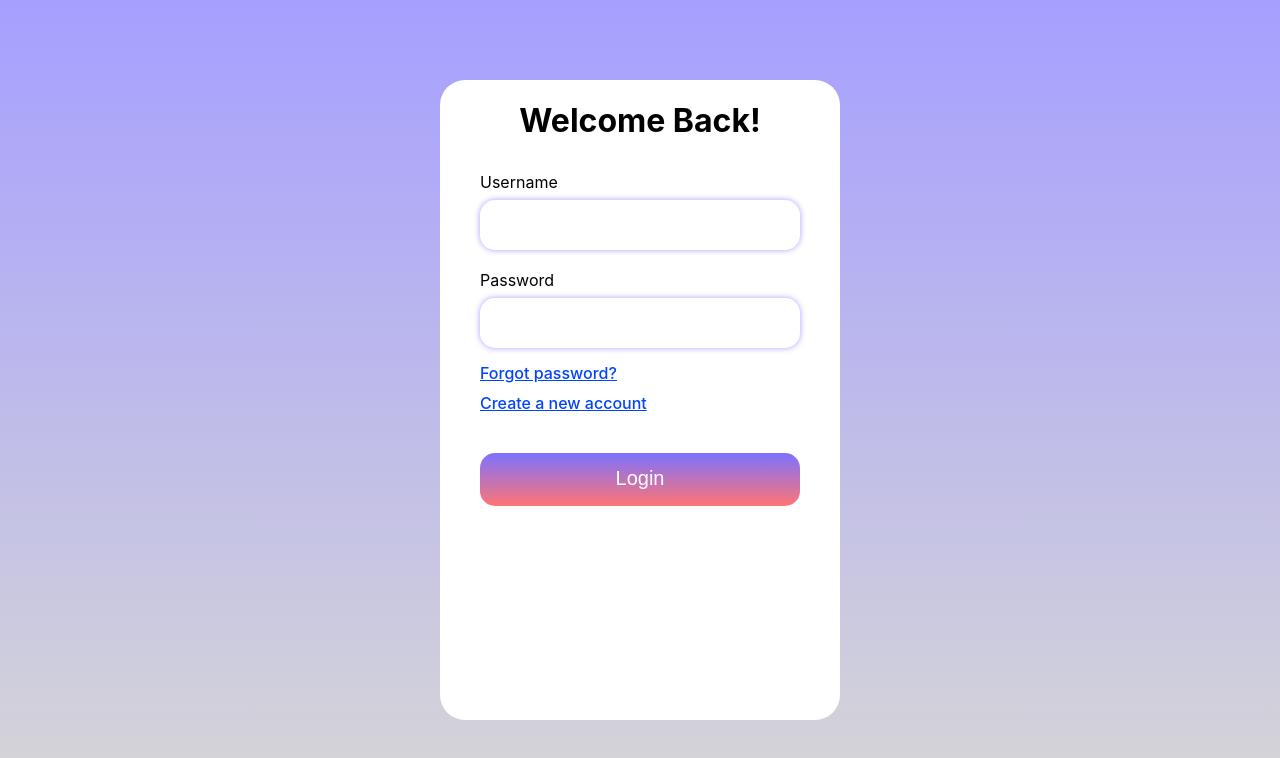
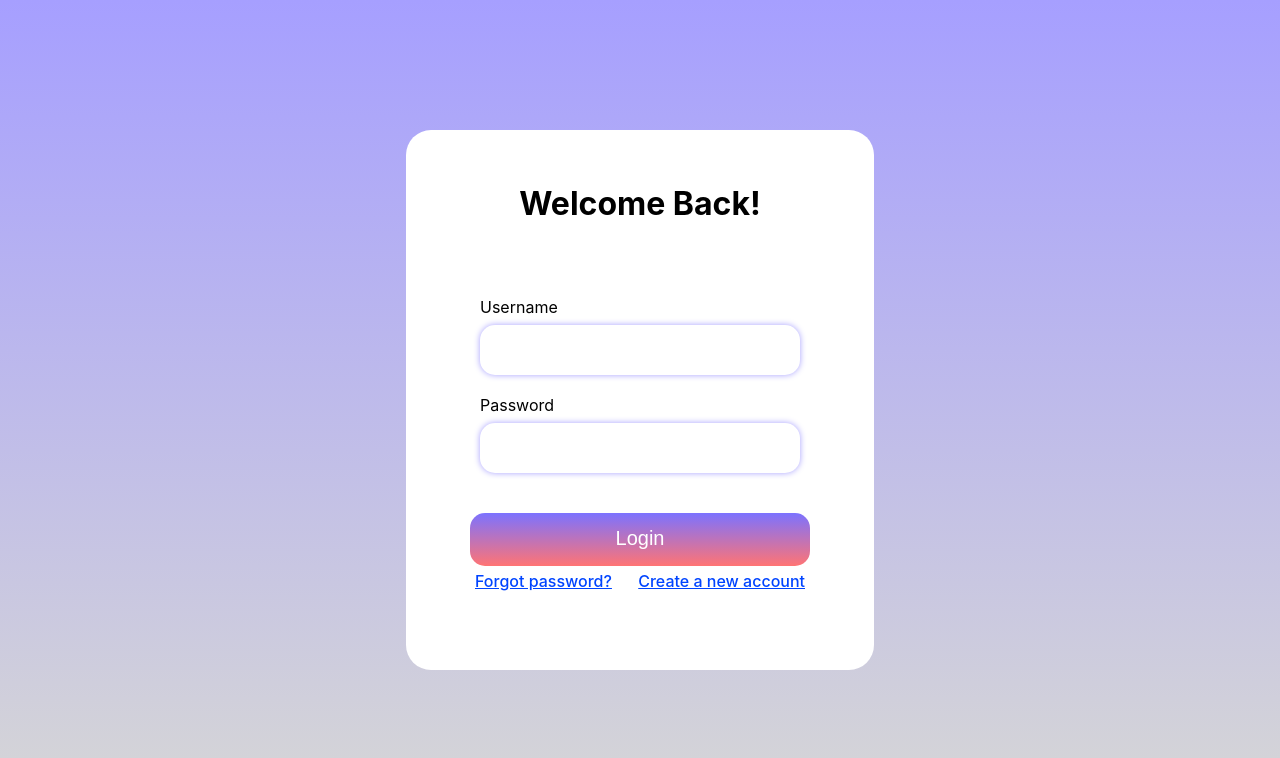
Before and after one commit to Anjana091/Doctor-Appoinment-User-Module, a React (Create React App) app: page / in a window 1280 px wide. Shown: the top 758 px of the page. Built offline with nearby package versions, Linux system fonts and the light colour scheme.

Commit message:
Added signup and cards

```diff
--- a/package.json
+++ b/package.json
@@ -3,12 +3,16 @@
   "version": "0.1.0",
   "private": true,
   "dependencies": {
+    "@emotion/react": "^11.11.1",
+    "@emotion/styled": "^11.11.0",
+    "@mui/material": "^5.13.5",
     "@testing-library/jest-dom": "^5.16.5",
     "@testing-library/react": "^13.4.0",
     "@testing-library/user-event": "^13.5.0",
     "gapi-script": "^1.2.0",
     "react": "^18.2.0",
     "react-dom": "^18.2.0",
+    "react-router-dom": "^6.13.0",
     "react-scripts": "5.0.1",
     "web-vitals": "^2.1.4"
   },
--- a/src/App.js
+++ b/src/App.js
@@ -1,11 +1,18 @@
-import './App.css';
-import LoginForm from './components/loginform';
+import { BrowserRouter as Router, Routes, Route } from "react-router-dom";
+import "./App.css";
+import Home from "./components/Home";
+import LoginForm from "./components/loginform";
 
 function App() {
   return (
-    <div className="App">
-      <LoginForm />
-    </div>
+    <Router>
+      <div className="App">
+        <Routes>
+          <Route path="/" element={<LoginForm />} />
+          <Route path="/home" element={<Home />} />
+        </Routes>
+      </div>
+    </Router>
   );
 }
 
--- /dev/null
+++ b/src/components/Home.js
@@ -0,0 +1,73 @@
+import React, { useEffect, useState } from "react";
+import {
+  Card,
+  CardContent,
+  Typography,
+  Button,
+  CardActions,
+  Box,
+} from "@mui/material";
+import axios from "axios";
+
+const DoctorCard = () => {
+  const [doctorData, setDoctorData] = useState([]);
+
+  useEffect(() => {
+    const fetchData = async () => {
+      try {
+        const response = await axios.get("http://localhost:3001/doctor/all");
+        setDoctorData(response.data.data.doctors);
+      } catch (error) {
+        console.log(error);
+      }
+    };
+
+    fetchData();
+  }, []);
+
+  return (
+    <div
+      style={{
+        display: "flex",
+        flexWrap: "wrap",
+        justifyContent: "center",
+      }}
+    >
+      {doctorData.map((doctor) => (
+        <Card
+          key={doctor.doctorNo}
+          sx={{
+            width: "300px",
+            height: "100%",
+            margin: "1rem",
+            backgroundImage:
+              "linear-gradient(135deg, #6a1b9a 0%, #4a148c 100%)",
+            color: "white",
+            transition: "transform 0.2s",
+            "&:hover": {
+              transform: "scale(1.05)",
+            },
+            "@media (max-width: 600px)": {
+              width: "100%",
+            },
+          }}
+        >
+          <CardContent>
+            <Typography variant="h6">{doctor.fullname}</Typography>
+            <Typography variant="body2" color="inherit">
+              {doctor.Specialty}
+            </Typography>
+          </CardContent>
+          <CardActions>
+            <Box sx={{ flexGrow: 1 }} />
+            <Button variant="contained" color="secondary">
+              Book Appointment
+            </Button>
+          </CardActions>
+        </Card>
+      ))}
+    </div>
+  );
+};
+
+export default DoctorCard;
--- a/src/components/loginform.css
+++ b/src/components/loginform.css
@@ -4,63 +4,116 @@
   justify-content: center;
   min-width: 100vw;
   min-height: 100vh;
-    background:linear-gradient(rgb(166, 159, 255), rgb(214, 214, 214));
+  background: linear-gradient(rgb(166, 159, 255), rgb(214, 214, 214));
 }
 
-  .loginContainer{
+.loginContainer {
   display: flex;
   flex-direction: column;
   align-items: center;
-    width: 25em;
-    height: 80vh;
+  width: auto;
+  max-width: 90vw;
+  height: auto;
   background-color: rgb(255, 255, 255);
   border-radius: 25px;
+  padding: 2em;
 }
+
 .input-container {
   display: flex;
   flex-direction: column;
   gap: 8px;
   margin: 10px;
 }
-  .input-container input{
+
+.input-container input {
   height: 1.5em;
   width: 15em;
+  max-width: 100%;
   border-radius: 15px;
   border-width: 15px;
-    border:white;
+  border: none;
   box-shadow: 0 0 6px rgb(166, 159, 255);
   outline: none;
-    padding:10px;
+  padding: 10px;
   font-size: 20px;
 }
-  input:focus{
+
+input:focus {
   box-shadow: 0 1px 1px rgba(229, 103, 23, 0.075) inset, 0 0 16px rgb(125, 115, 255);
-    outline: 0 none;
+  outline: none;
 }
-  a{
+
+a {
   color: rgb(0, 68, 255);
   font-weight: 500;
   margin: 5px;
   cursor: pointer;
   align-self: baseline;
-    margin-left: 40px;
 }
+
+.forgot-password-container {
+  display: flex;
+  justify-content: space-between;
+  align-items: center;
+  width: 100%;
+  margin-bottom: 10px;
+}
+
+.signup-container,
+.signin-container {
+  width: 100%;
+  margin-top: 20px;
+}
+
+.signupBut,
 .loginBut {
   height: 4em;
-    width: 24em;
-    margin: 10px;
-    margin-top: 35px;
+  width: 100%;
+  max-width: 100%;
+  margin-top: 10px;
   border-radius: 15px;
-    background:linear-gradient(rgb(124, 114, 255), rgb(255, 116, 116));
+  background: linear-gradient(rgb(124, 114, 255), rgb(255, 116, 116));
   border: none;
-    transition: all .2s ease-in-out;
+  transition: all 0.2s ease-in-out;
 }
-  .loginBut:hover{
+
+.signupBut:hover,
+.loginBut:hover {
   transform: scale(1.1);
   box-shadow: 0 0 12px rgb(199, 199, 199);
 }
-  .loginBut p{
-    color:white;
+
+.signupBut p,
+.loginBut p {
+  color: white;
   font-size: 20px;
   margin-top: 13px;
 }
+
+@media (max-width: 600px) {
+  .input-container input {
+    width: 100%;
+  }
+
+  .signupBut,
+  .loginBut {
+    width: 100%;
+  }
+}
+
+.loginContainer form {
+  display: flex;
+  flex-direction: column;
+  align-items: center;
+  width: auto;
+  max-width: 90vw;
+  height: auto;
+  background-color: rgb(255, 255, 255);
+  border-radius: 25px;
+  padding: 2em;
+}
+
+.loginContainer h1 {
+  margin-bottom: 1em;
+}
--- a/src/components/loginform.js
+++ b/src/components/loginform.js
@@ -1,31 +1,130 @@
+import React, { useState } from "react";
 import "./loginform.css";
 
-function loginform() {
+function LoginForm() {
+  const [isSignUp, setIsSignUp] = useState(false);
+  const [password, setPassword] = useState("");
+  const [confirmPassword, setConfirmPassword] = useState("");
+
+  const handleSignUpClick = () => {
+    setIsSignUp(true);
+  };
+
+  const handleSignInClick = () => {
+    setIsSignUp(false);
+  };
+
+  const handleFormSubmit = (e) => {
+    e.preventDefault();
+    // Handle form submission logic
+    if (isSignUp) {
+      // Additional validation for signup form
+      if (password !== confirmPassword) {
+        alert("Password and confirm password do not match");
+        return;
+      }
+      // Continue with signup logic
+    } else {
+      // Continue with login logic
+    }
+  };
+
+  const handlePasswordChange = (e) => {
+    setPassword(e.target.value);
+  };
+
+  const handleConfirmPasswordChange = (e) => {
+    setConfirmPassword(e.target.value);
+  };
+
   return (
     <div className="App">
       <div className="loginContainer">
-        <h1>Welcome Back!</h1>
+        <h1>{isSignUp ? "Create an Account" : "Welcome Back!"}</h1>
 
-        <div className="input-container">
-          <label>Username </label>
-          <input type="text" name="uname" required />
-          {/* {renderErrorMessage("uname")} */}
-        </div>
-        <div className="input-container">
-          <label>Password </label>
-          <input type="password" name="pass" required />
-          {/* {renderErrorMessage("pass")} */}
-        </div>
+        <form onSubmit={handleFormSubmit}>
+          <div className="input-container">
+            <label>Username</label>
+            <input type="text" name="uname" required />
+          </div>
 
-        <a href="#">Forgot password?</a>
-        <a href="#">Create a new account</a>
+          {isSignUp && (
+            <>
+              <div className="input-container">
+                <label>Full Name</label>
+                <input type="text" name="fullName" required />
+              </div>
 
-        <button className="loginBut">
-          <p>Login</p>
-        </button>
+              <div className="input-container">
+                <label>Phone Number</label>
+                <input type="tel" name="phoneNumber" required />
+              </div>
+
+              <div className="input-container">
+                <label>Password</label>
+                <input
+                  type="password"
+                  name="password"
+                  value={password}
+                  onChange={handlePasswordChange}
+                  required
+                />
+              </div>
+
+              <div className="input-container">
+                <label>Confirm Password</label>
+                <input
+                  type="password"
+                  name="confirmPassword"
+                  value={confirmPassword}
+                  onChange={handleConfirmPasswordChange}
+                  required
+                />
+              </div>
+            </>
+          )}
+
+          {!isSignUp && (
+            <div className="input-container">
+              <label>Password</label>
+              <input type="password" name="pass" required />
+            </div>
+          )}
+
+          {isSignUp ? (
+            <div className="signup-container">
+              <button className="signupBut" type="submit">
+                <p>Sign Up</p>
+              </button>
+            </div>
+          ) : (
+            <div className="signin-container">
+              <button className="loginBut" type="submit">
+                <p>Login</p>
+              </button>
+            </div>
+          )}
+
+          <div className="forgot-password-container">
+            {isSignUp ? (
+              <>
+                <a href="#" onClick={handleSignInClick}>
+                  Already have an account? Sign in
+                </a>
+              </>
+            ) : (
+              <>
+                <a href="#">Forgot password?</a>
+                <a href="#" onClick={handleSignUpClick}>
+                  Create a new account
+                </a>
+              </>
+            )}
+          </div>
+        </form>
       </div>
     </div>
   );
 }
 
-export default loginform;
+export default LoginForm;
```
Also changed, not shown: 1 other file (tests, documents, lock files or other folders). Lines whose indentation alone changed are shown as unchanged.
